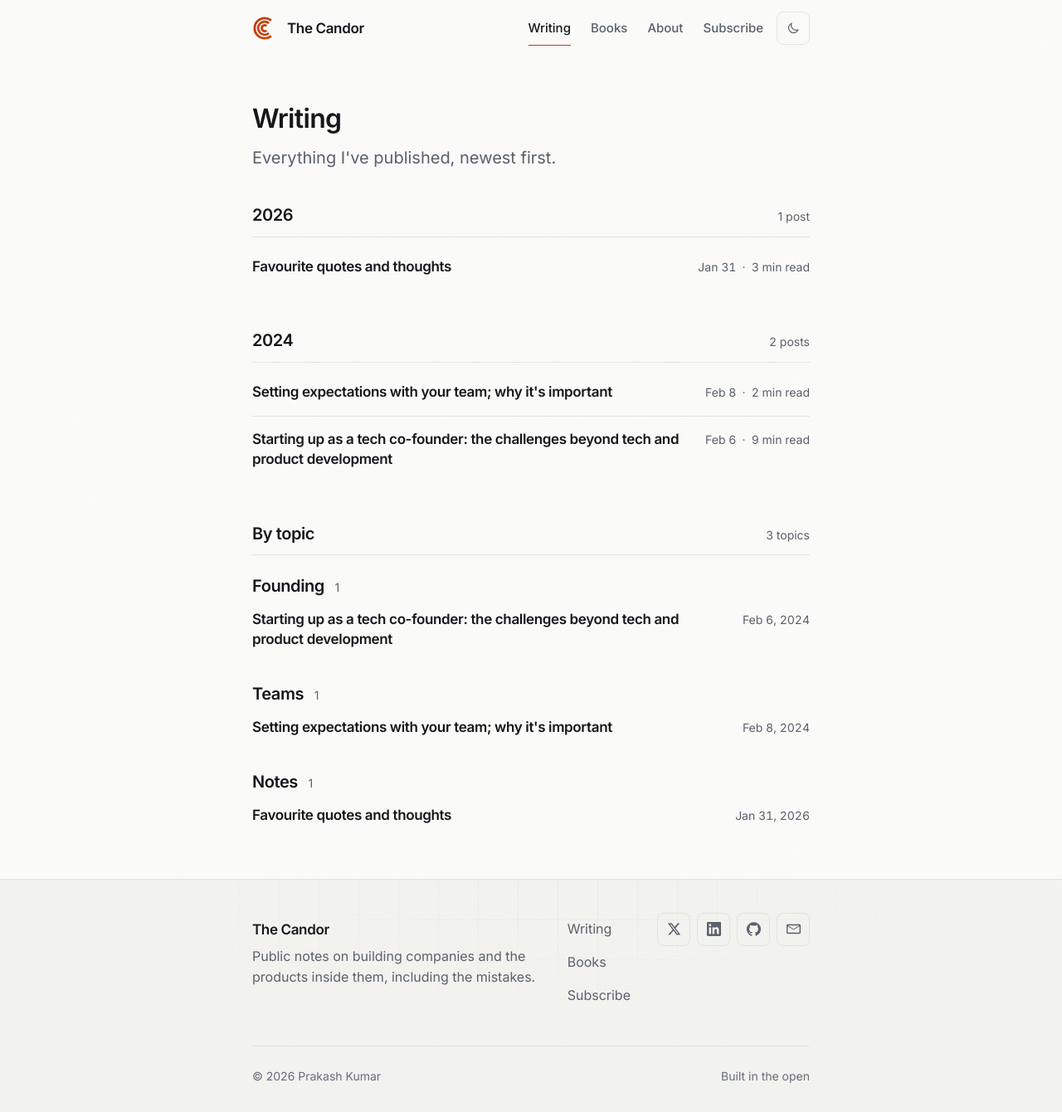
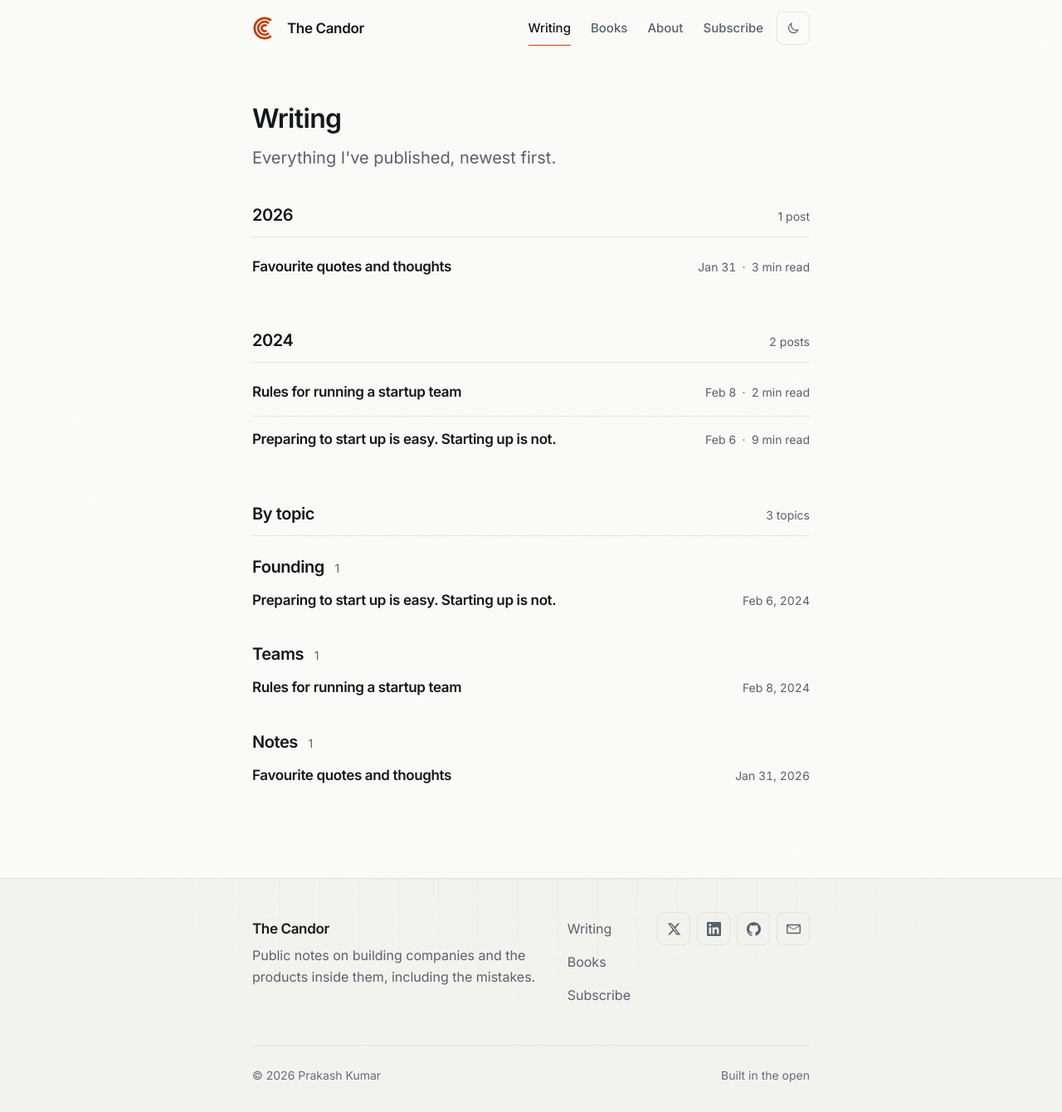
Before and after one commit to prakash09/prakash09.github.io, a Jekyll site: the page built from _pages/categories.md, in a window 1280 px wide and 1340 px high. Shown: the whole window at 83% size. Built offline with Jekyll 4.4.1, drawn with Linux system fonts in a browser that asks for light colours.

Commit message:
Retitle two posts so the title says what the post delivers
The founder post takes its own strongest line as the title. The team
post is a list of rules, not an argument for setting expectations.
URLs come from the file names, so they do not change.

Co-Authored-By: Claude Opus 5.5 <noreply@anthropic.com>

```diff
--- a/_posts/2024-02-06-starting-up-as-a-tech-co-founder-the-challenges-beyond-tech-and-product-development.md
+++ b/_posts/2024-02-06-starting-up-as-a-tech-co-founder-the-challenges-beyond-tech-and-product-development.md
@@ -1,6 +1,6 @@
 ---
 layout: post
-title: "Starting up as a tech co-founder: the challenges beyond tech and product development"
+title: "Preparing to start up is easy. Starting up is not."
 description: "Preparation for the startup is easy; you control how hard you work. Starting up is a very different beast. What actually got hard: hiring, culture, visibility, and the internal struggle of no longer building."
 categories: [Founding]
 ---
--- a/_posts/2024-02-8-team-communication-and-expectation-setting.md
+++ b/_posts/2024-02-8-team-communication-and-expectation-setting.md
@@ -1,6 +1,6 @@
 ---
 layout: post
-title: "Setting expectations with your team; why it's important"
+title: "Rules for running a startup team"
 description: "Hiring the best talent is only half of it. Keeping them aligned takes clear expectations and open communication. Here is what I've found actually works."
 categories: [Teams]
 prose_style: numbered
```
